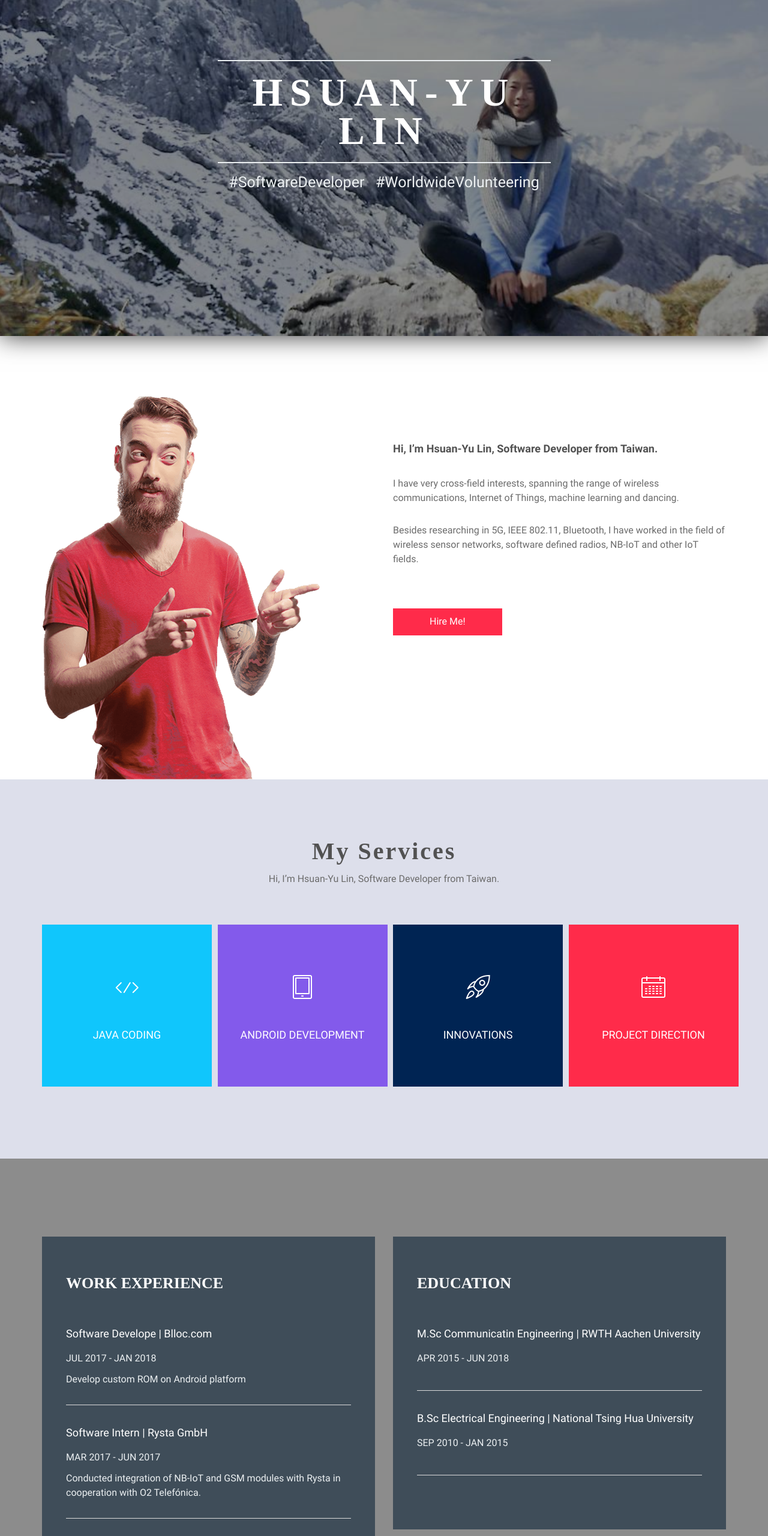
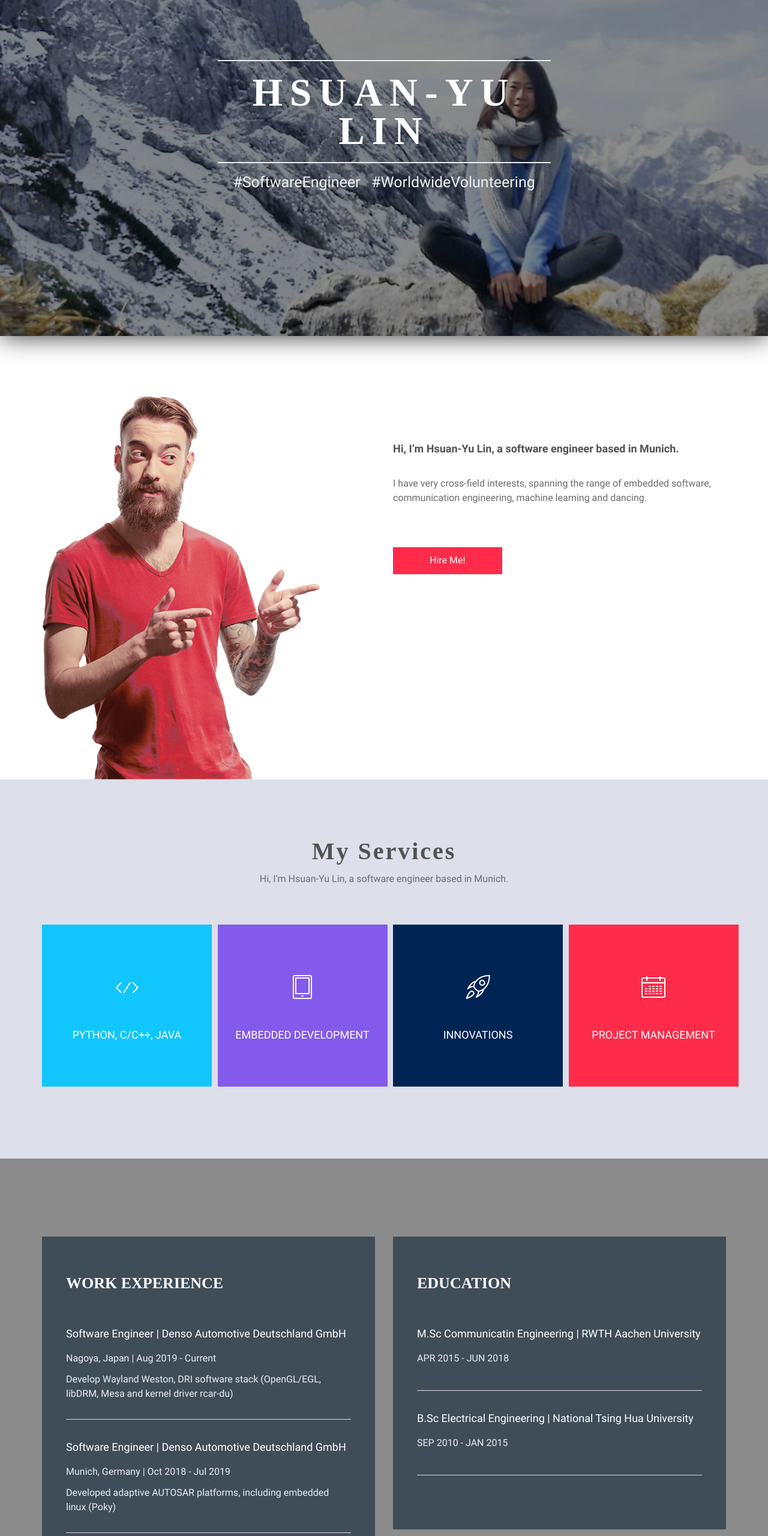
Before and after one commit to hsuanyulin/hsuanyulin.github.io, a plain HTML site: page index.html in a window 1280 px wide. Shown: the part 240-2800 px from the top of the page at 60% size. Drawn offline with Linux system fonts and the light colour scheme.

Commit message:
update the latest status

```diff
--- a/index.html
+++ b/index.html
@@ -77,7 +77,7 @@
                             <div class="col-md-6 col-md-offset-3 col-sm-12 col-xs-12">
                                 <div class="home-content">
                                     <h1>Hsuan-Yu Lin</h1>
-                                    <p>#SoftwareDeveloper &nbsp; #WorldwideVolunteering</p>
+                                    <p>#SoftwareEngineer &nbsp; #WorldwideVolunteering</p>
                                 </div>
                             </div>
                         </div>
@@ -101,13 +101,11 @@
 
                         <div class="col-md-6 col-sm-6 col-xs-12">
                             <div class="about-content text-left">
-                                <h4>Hi, I’m Hsuan-Yu Lin, Software Developer from Taiwan.</h4>
-                                <p>I have very cross-field interests, spanning the range of wireless communications, Internet of Things, machine learning and dancing. </p>
-                                <p>Besides researching in 5G, IEEE 802.11, Bluetooth, I have worked in the field of wireless sensor networks, software defined radios, NB-IoT and other IoT fields.</p>
+                                <h4>Hi, I’m Hsuan-Yu Lin, a software engineer based in Munich.</h4>
+                                <p>I have very cross-field interests, spanning the range of embedded software, communication engineering, machine learning and dancing. </p>
                                 <a href="#contact" class="btn btn-default">Hire Me!</a>
                             </div>
                         </div>
-
                     </div>
                 </div>
             </div> <!-- /container -->
@@ -118,7 +116,7 @@
 
             <div class="heading-content text-center">
                 <h3>My Services</h1>
-                    <p>Hi, I’m Hsuan-Yu Lin, Software Developer from Taiwan.</p>
+                    <p>Hi, I’m Hsuan-Yu Lin, a software engineer based in Munich.</p>
             </div>
 
             <div class="container text-center">
@@ -131,7 +129,7 @@
 
                                 <div class="features-item">
                                     <i class="lnr lnr-code"></i>
-                                    <h6><a href="#">Java Coding</a></h6>
+                                    <h6><a href="#">Python, C/C++, Java</a></h6>
                                 </div>
 
                             </div>
@@ -142,7 +140,7 @@
 
                                 <div class="features-item">
                                     <i class="lnr lnr-tablet"></i>
-                                    <h6><a href="#">Android Development</a></h6>
+                                    <h6><a href="#">Embedded Development</a></h6>
                                 </div>
 
                             </div>
@@ -164,7 +162,7 @@
 
                                 <div class="features-item">
                                     <i class="lnr lnr-calendar-full"></i>
-                                    <h6><a href="#">Project Direction</a></h6>
+                                    <h6><a href="#">Project Management</a></h6>
                                 </div>
 
                             </div>
@@ -188,26 +186,37 @@
                                     <h4>Work Experience</h4>
 
                                     <div class="content-details content-border">
-                                        <h5>Software Develope | Blloc.com</h5>
-                                        <h6>JUL 2017 - JAN 2018</h6>
-                                        <p>Develop custom ROM on Android platform</p>
+                                        <h5>Software Engineer | Denso Automotive Deutschland GmbH</h5>
+                                        <h6>Nagoya, Japan | Aug 2019 - Current</h6>
+                                        <p>Develop Wayland Weston, DRI software stack (OpenGL/EGL, libDRM, Mesa and kernel driver rcar-du)</p>
+                                      </div>
+                                      <div class="content-details content-border">
+                                          <h5>Software Engineer | Denso Automotive Deutschland GmbH</h5>
+                                          <h6>Munich, Germany | Oct 2018 - Jul 2019</h6>
+                                          <p>Developed adaptive AUTOSAR platforms, including embedded linux (Poky)</p>
+                                        </div>
+
+                                    <div class="content-details content-border">
+                                        <h5>Software Intern | Blloc.com</h5>
+                                        <h6>Berlin, Germany | JUL 2017 - JAN 2018</h6>
+                                        <p>Developed custom ROM on Android platform</p>
                                       </div>
 
                                       <div class="content-details content-border">
                                         <h5>Software Intern | Rysta GmbH</h5>
-                                        <h6>MAR 2017 - JUN 2017</h6>
+                                        <h6>Munich, Germany | MAR 2017 - JUN 2017</h6>
                                         <p>Conducted integration of NB-IoT and GSM modules with Rysta in cooperation with O2 Telefónica.</p>
                                     </div>
 
                                       <div class="content-details content-border">
                                         <h5>Software Intern | Logitech International S.A</h5>
-                                        <h6>AUG 2016 - DEC 2016</h6>
+                                        <h6>Hsinchu, Taiwan | AUG 2016 - DEC 2016</h6>
                                         <p>Led 2 full-stack IoT projects utilizing MQTT and COAP</p>
                                     </div>
 
                                       <div class="content-details content-border">
                                         <h5>Internship | Intel Corperation</h5>
-                                        <h6>MAR 2014 - MAR 2015</h6>
+                                        <h6>Taipei, Taiwan | MAR 2014 - MAR 2015</h6>
                                         <p>Optimized power and performace of tablets in 4 projects: Toshiba Anakin, Toshiba Skywalker, Acer Ducati and Tesco.</p>
                                     </div>
 
@@ -282,12 +291,12 @@
 
                                   <div class="contact-details">
                                     <h4>Address</h4>
-                                    <p>Bayernallee 7</p>
-                                    <p>52066 Aachen, Germany</p>
+                                    <p>Ottostr. 1A</p>
+                                    <p>85386 Eching, Germany</p>
                                   </div>
                                     <div class="contact-details">
                                         <h4>Phone</h4>
-                                        <p>+49 157 569 400 76</p>
+                                        <p>+49 157 769 400 76</p>
                                     </div>
 
                                     <div class="contact-details">
```
Also changed, not shown: store.html (+1 -1 lines), assets/images/header-bg3.jpg (added).
